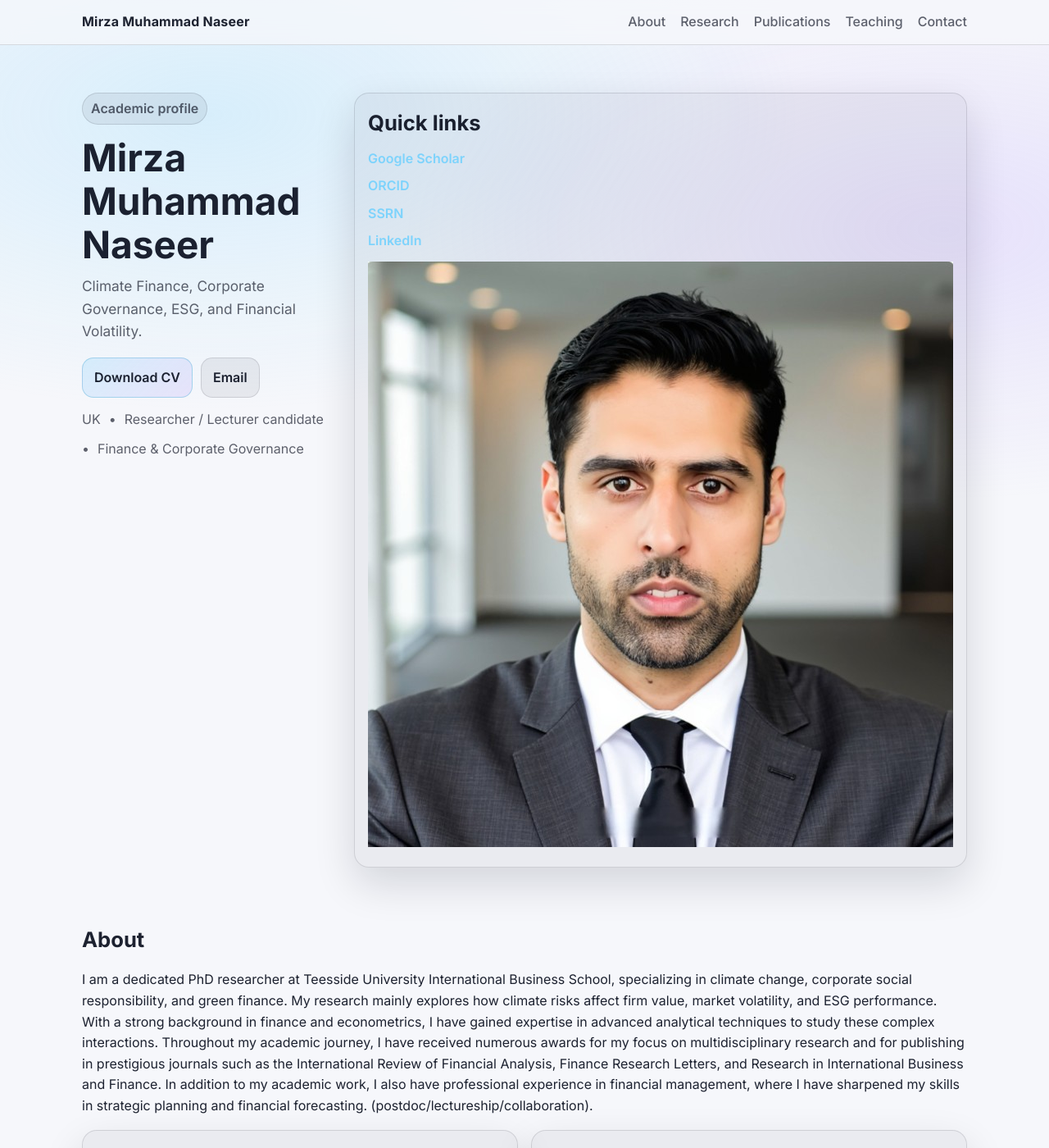
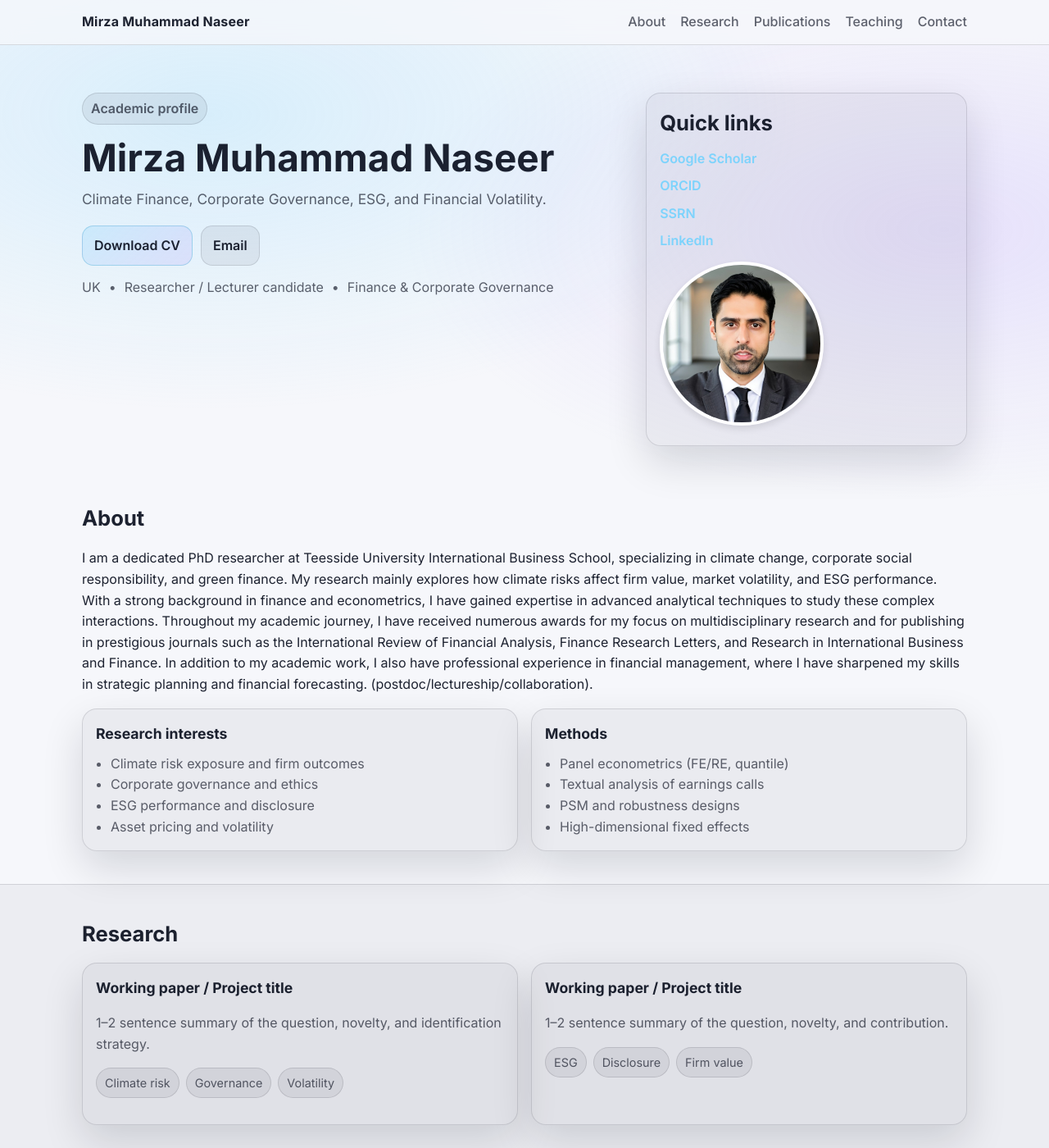
Before and after one commit to mmnaseer/mmnaseer.github.io, a Jekyll site: the page index.html, which Jekyll copies as it is, in a window 1280 px wide and 1400 px high. Shown: the whole window at 82% size. Built offline with Jekyll 4.4.1, drawn with Linux system fonts in a browser that asks for light colours.

Commit message:
Update style.css

```diff
--- a/assets/style.css
+++ b/assets/style.css
@@ -248,6 +248,14 @@
   padding: 26px 0 50px;
   border-top: 1px solid var(--line);
 }
+.profile-img {
+    width: 200px;         /* Sets the width */
+    height: 200px;        /* Sets the height */
+    object-fit: cover;    /* Prevents the image from stretching */
+    border-radius: 50%;   /* Makes it a perfect circle */
+    border: 4px solid #fff; /* Optional: adds a white border */
+    box-shadow: 0 4px 8px rgba(0,0,0,0.1); /* Optional: adds a soft shadow */
+}
 
 @media (max-width: 900px){
   .hero-grid{ grid-template-columns: 1fr; }
```
